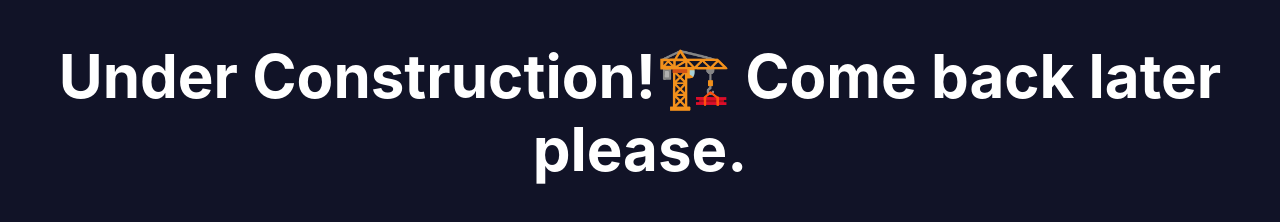
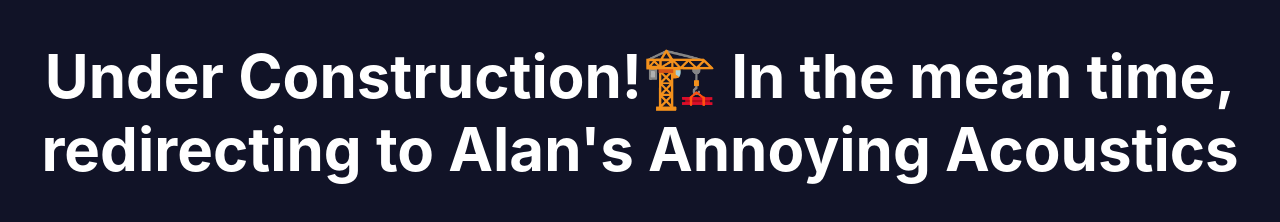
Before and after one commit to Pixelzated/pixelzated.github.io, a plain HTML site: page index.html in a window 1280 px wide. Drawn offline with Linux system fonts and the light colour scheme.

Commit message:
redirect to annoying acoustics

```diff
--- a/index.html
+++ b/index.html
@@ -4,5 +4,5 @@
 <meta http-equiv="refresh" content="2; url='https://studio.code.org/projects/applab/wKK44aPQlHGRjZv2-CtzAZpvXiMzZ8IAOfA2MYy35mg'" />
     <title>Under Construction!</title>
     <link href="/assets/style.css" rel="stylesheet">
-<h1 style="text-align: center;">Under Construction!🏗️ Come back later please.</h1>
+<h1 style="text-align: center;">Under Construction!🏗️ In the mean time, redirecting to Alan's Annoying Acoustics</h1>
 </head>
```
